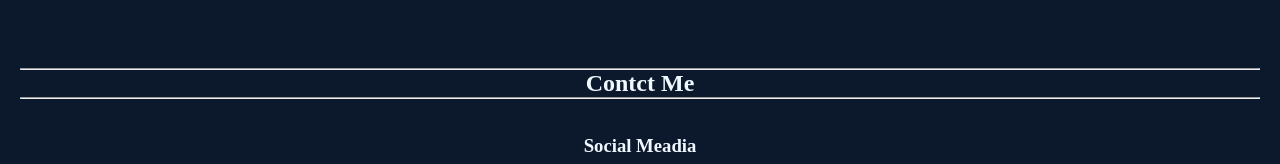
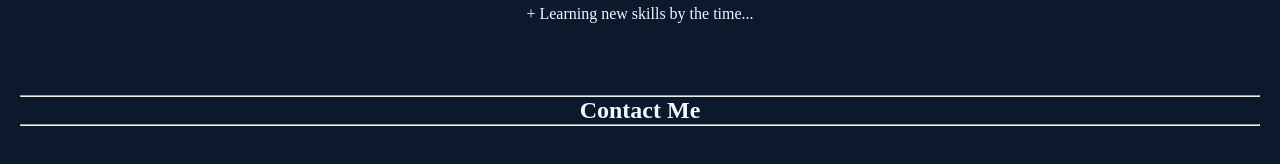
Before and after one commit to creatormayank/resume, a plain HTML site: page index.html in a window 1280 px wide. Shown: the part 1819-1983 px from the top of the page. Drawn offline with Linux system fonts and the light colour scheme.

Commit message:
Update index.html

```diff
--- a/index.html
+++ b/index.html
@@ -69,6 +69,7 @@
 
         <i><font size="5">
         I am a student of <h5>B.Tech CSIT</h5>
+            <br>
         I'm a Full-Stack Developer and Product Analyst with a passion for building scalable web applications and data-driven digital products. I bring a unique blend of technical expertise and analytical thinking, enabling me to bridge the gap between development and product strategy.
 
 With hands-on experience across the full development lifecycle, I work comfortably with both front-end and back-end technologies. In addition to coding, I have a strong eye for design and user experience, using tools like Figma, Canva, and other UI/UX platforms to bring ideas to life.
@@ -122,7 +123,7 @@ I enjoy transforming complex problems into elegant solutions, using both code an
 
     <footer><br>
         <center>
-            <hr><h2>Contct Me</h2><hr>
+            <hr><h2>Contact Me</h2><hr>
             <br><br>
             <div>
                 <h3>Social Meadia</h3><br>
```
